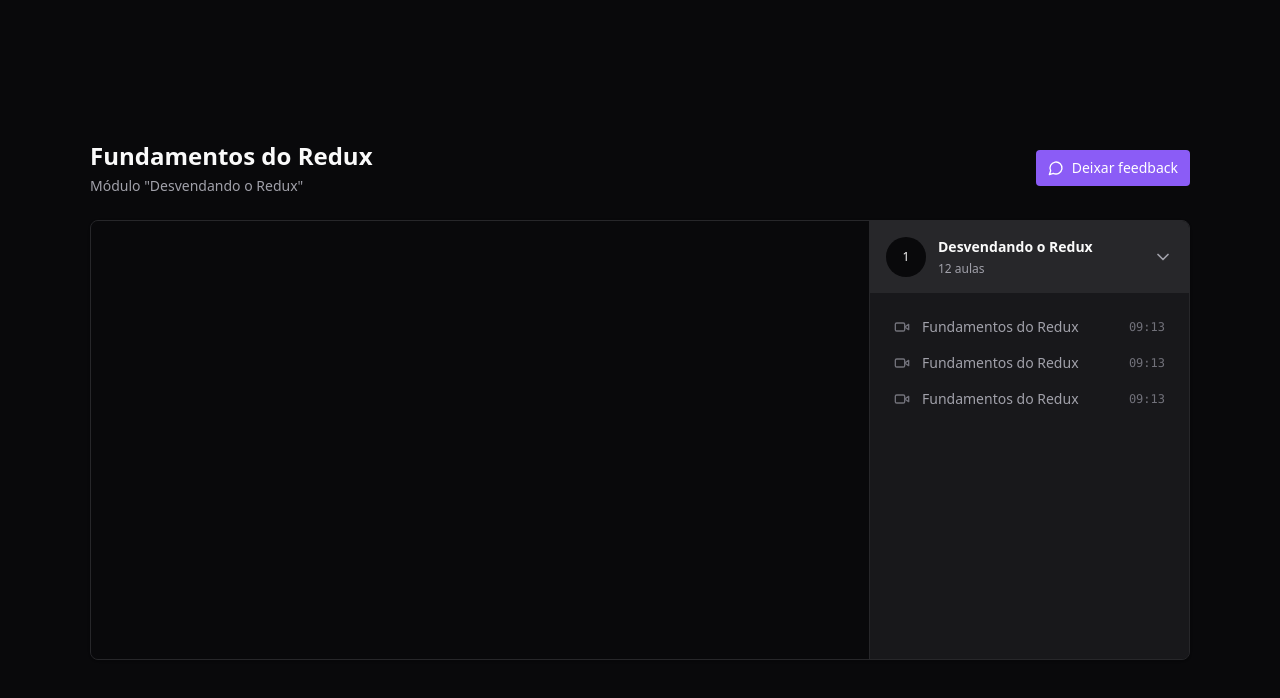
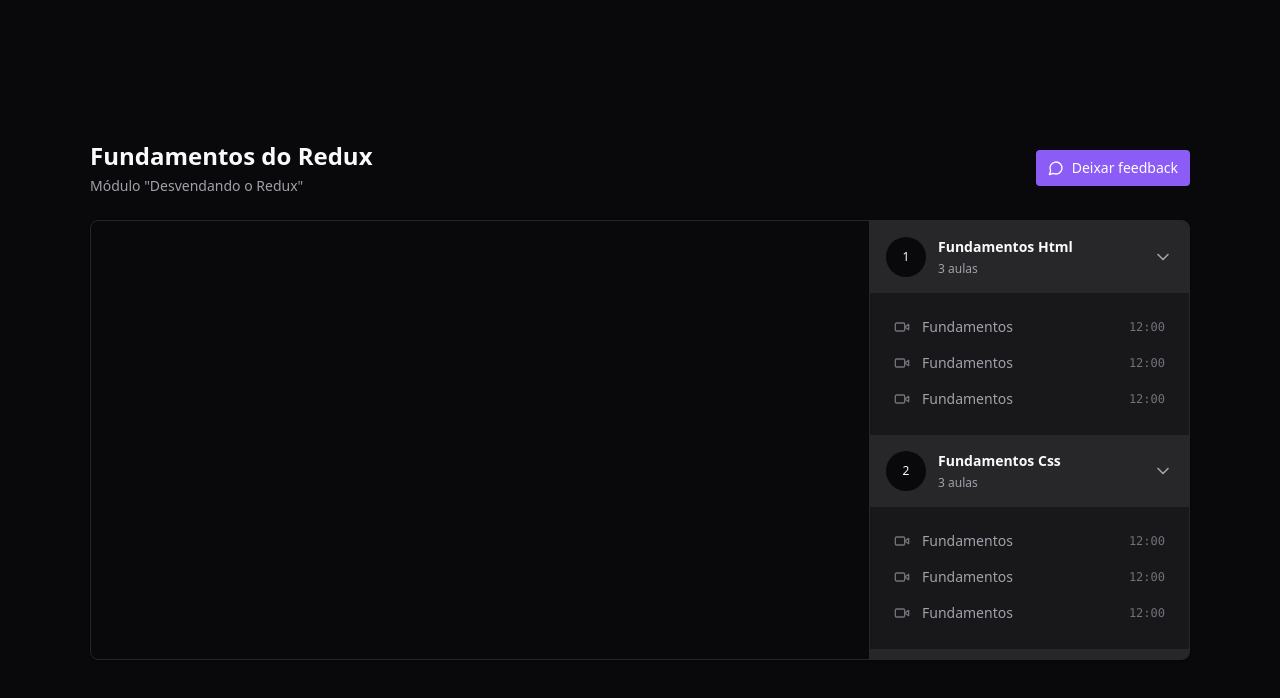
Before and after one commit to GuilhermeFRocha/video-platform, a React (Vite) app: page / in a window 1280 px wide. Shown: the top 698 px of the page. Built offline with nearby package versions, Linux system fonts and the light colour scheme.

Commit message:
component page

```diff
--- /dev/null
+++ b/src/components/Header.tsx
@@ -0,0 +1,10 @@
+export function Header() {
+  return (
+    <div className="flex flex-col gap-1">
+      <h1 className="text-2xl font-bold">Fundamentos do Redux</h1>
+      <span className="text-sm text-zinc-400">
+        Módulo "Desvendando o Redux"
+      </span>
+    </div>
+  );
+}
--- /dev/null
+++ b/src/components/Lesson.tsx
@@ -0,0 +1,18 @@
+import { Video } from "lucide-react";
+
+interface LessonProps {
+  title: string;
+  duration: string;
+}
+
+export function Lesson({ title, duration }: LessonProps) {
+  return (
+    <button className="flex items-center gap-3 text-sm text-zinc-400">
+      <Video className="w-4 h-4 text-zinc-500" />
+      <span>{title}</span>
+      <span className="ml-auto font-mono text-xs text-zinc-500">
+        {duration}
+      </span>
+    </button>
+  );
+}
--- /dev/null
+++ b/src/components/Module.tsx
@@ -0,0 +1,33 @@
+import { ChevronDown } from "lucide-react";
+import { Lesson } from "./Lesson";
+
+interface ModuleProps {
+  moduleIndex: number;
+  title: string;
+  amountOfLessons: number;
+}
+
+export function Module({ moduleIndex, title, amountOfLessons }: ModuleProps) {
+  return (
+    <div>
+      <button className="flex w-full items-center gap-3 bg-zinc-800 p-4">
+        <div className="flex h-10 w-10 rounded-full items-center justify-center bg-zinc-950 text-xs">
+          {moduleIndex + 1}
+        </div>
+
+        <div className="flex flex-col gap-1 text-left">
+          <strong className="text-sm">{title}</strong>
+          <span className="text-xs text-zinc-400">{amountOfLessons} aulas</span>
+        </div>
+
+        <ChevronDown className="w-5 h-5 ml-auto text-zinc-400" />
+      </button>
+
+      <nav className="relative flex flex-col gap-4 p-6">
+        <Lesson title="Fundamentos" duration="12:00" />
+        <Lesson title="Fundamentos" duration="12:00" />
+        <Lesson title="Fundamentos" duration="12:00" />
+      </nav>
+    </div>
+  );
+}
--- /dev/null
+++ b/src/components/Video.tsx
@@ -0,0 +1,11 @@
+import ReactPlayer from "react-player";
+
+export function Video() {
+  return (
+    <div className="flex-1">
+      <div className="w-full bg-zinc-950 aspect-video ">
+        <ReactPlayer width="100%" height="100%" controls />
+      </div>
+    </div>
+  );
+}
--- a/src/pages/Player.tsx
+++ b/src/pages/Player.tsx
@@ -1,18 +1,14 @@
-import { ChevronDown, MessageCircle, Video } from "lucide-react";
-import ReactPlayer from "react-player";
+import { MessageCircle } from "lucide-react";
+import { Header } from "../components/Header";
+import { Video } from "../components/Video";
+import { Module } from "../components/Module";
 
 export function Player() {
   return (
     <div className="h-screen bg-zinc-950 text-zinc-50 flex justify-center items-center">
       <div className="flex w-[1100px] flex-col gap-6">
         <div className="flex items-center justify-between">
-          {/* Header */}
-          <div className="flex flex-col gap-1">
-            <h1 className="text-2xl font-bold">Fundamentos do Redux</h1>
-            <span className="text-sm text-zinc-400">
-              Módulo "Desvendando o Redux"
-            </span>
-          </div>
+          <Header />
 
           <button className="flex items-center gap-2 rounded bg-violet-500 px-3 py-2 text-sm font-medium text-white hover:bg-violet-600">
             <MessageCircle className="w-4 h-4" />
@@ -21,55 +17,26 @@
         </div>
 
         <main className="relative flex overflow-hidden rounded-lg border border-zinc-800 bg-zinc-900 shadow pr-80">
-          <div className="flex-1">
-            <div className="w-full bg-zinc-950 aspect-video ">
-              <ReactPlayer width="100%" height="100%" controls />
-            </div>
-          </div>
+          <Video />
           <aside
             className="w-80 absolute top-0 right-0 bottom-0 border-l divide-y-2 divide-zinc-900 border-zinc-800 bg-zinc-900 overflow-y-scroll scrollbar
           scrollbar-thin scrollbar-track-zinc-950 scrollbar-thumb-zinc-800"
           >
-            <div>
-              <button className="flex w-full items-center gap-3 bg-zinc-800 p-4">
-                <div className="flex h-10 w-10 rounded-full items-center justify-center bg-zinc-950 text-xs">
-                  1
-                </div>
-
-                <div className="flex flex-col gap-1 text-left">
-                  <strong className="text-sm">Desvendando o Redux</strong>
-                  <span className="text-xs text-zinc-400">12 aulas</span>
-                </div>
-
-                <ChevronDown className="w-5 h-5 ml-auto text-zinc-400" />
-              </button>
-
-              <nav className="relative flex flex-col gap-4 p-6">
-                <button className="flex items-center gap-3 text-sm text-zinc-400">
-                  <Video className="w-4 h-4 text-zinc-500" />
-                  <span>Fundamentos do Redux</span>
-                  <span className="ml-auto font-mono text-xs text-zinc-500">
-                    09:13
-                  </span>
-                </button>
-
-                <button className="flex items-center gap-3 text-sm text-zinc-400">
-                  <Video className="w-4 h-4 text-zinc-500" />
-                  <span>Fundamentos do Redux</span>
-                  <span className="ml-auto font-mono text-xs text-zinc-500">
-                    09:13
-                  </span>
-                </button>
-
-                <button className="flex items-center gap-3 text-sm text-zinc-400">
-                  <Video className="w-4 h-4 text-zinc-500" />
-                  <span>Fundamentos do Redux</span>
-                  <span className="ml-auto font-mono text-xs text-zinc-500">
-                    09:13
-                  </span>
-                </button>
-              </nav>
-            </div>
+            <Module
+              moduleIndex={0}
+              title="Fundamentos Html"
+              amountOfLessons={3}
+            />
+            <Module
+              moduleIndex={1}
+              title="Fundamentos Css"
+              amountOfLessons={3}
+            />
+            <Module
+              moduleIndex={2}
+              title="Fundamentos Js"
+              amountOfLessons={3}
+            />
           </aside>
         </main>
       </div>
```
